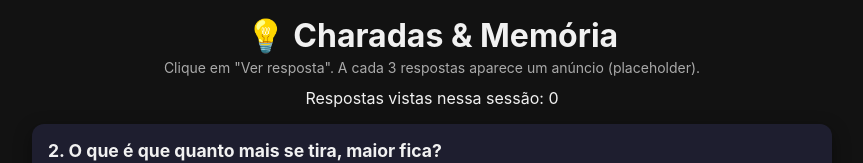
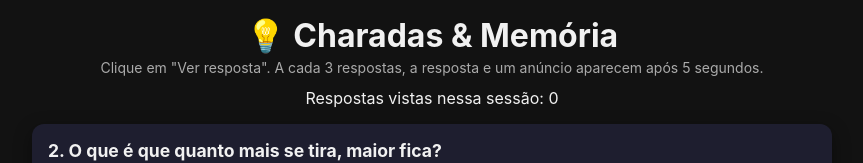
Before and after one commit to Breninhore/charadas-mentais, a plain HTML site: page index.html in a window 1280 px wide. Shown: the top 163 px of the page, without its empty margins (208-1071 px from the left). Drawn offline with Linux system fonts and the light colour scheme.

Commit message:
Clarify response and ad timing in index.html
Updated the text to clarify that a response and an ad appear after 5 seconds for every 3 answers.

```diff
--- a/index.html
+++ b/index.html
@@ -10,7 +10,7 @@
   <div class="container">
     <header>
       <h1>💡 Charadas & Memória</h1>
-      <p class="meta">Clique em "Ver resposta". A cada 3 respostas aparece um anúncio (placeholder).</p>
+      <p class="meta">Clique em "Ver resposta". A cada 3 respostas, a resposta e um anúncio aparecem após 5 segundos.</p>
       <div class="topbar">
         <div id="countInfo">Respostas vistas nessa sessão: 0</div>
       </div>
@@ -30,3 +30,5 @@
   <script src="script.js"></script>
 </body>
 </html>
+
+</html>
```
